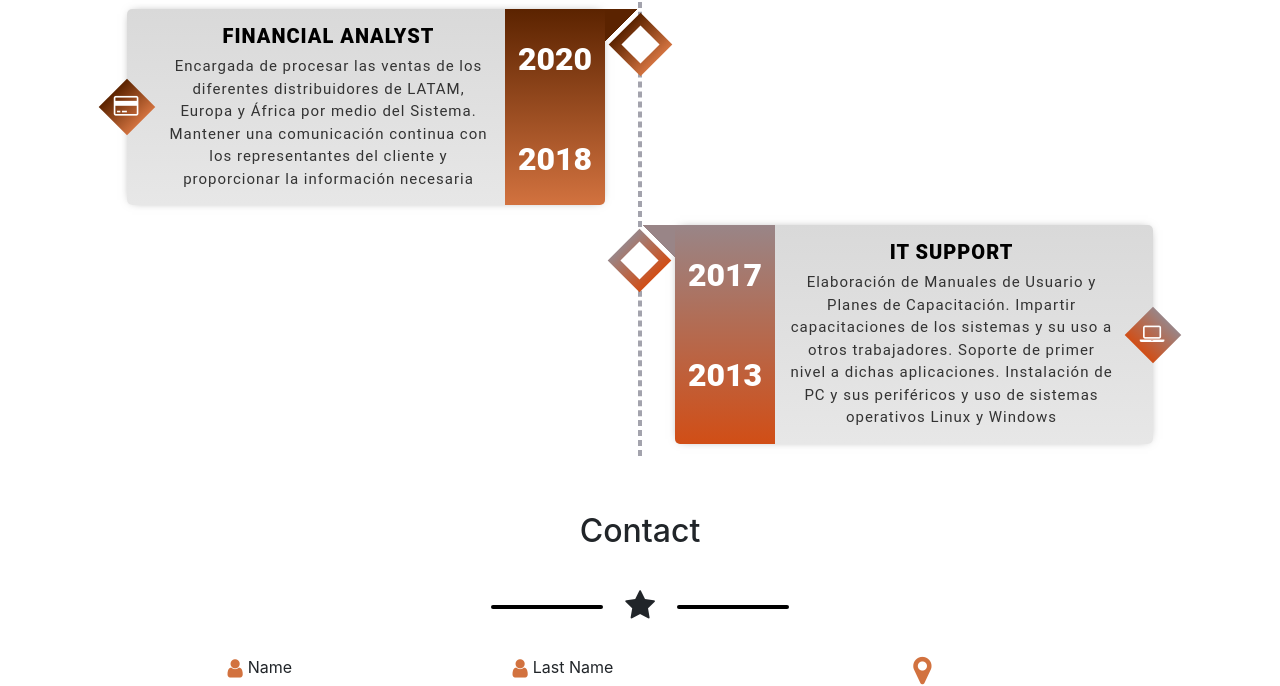
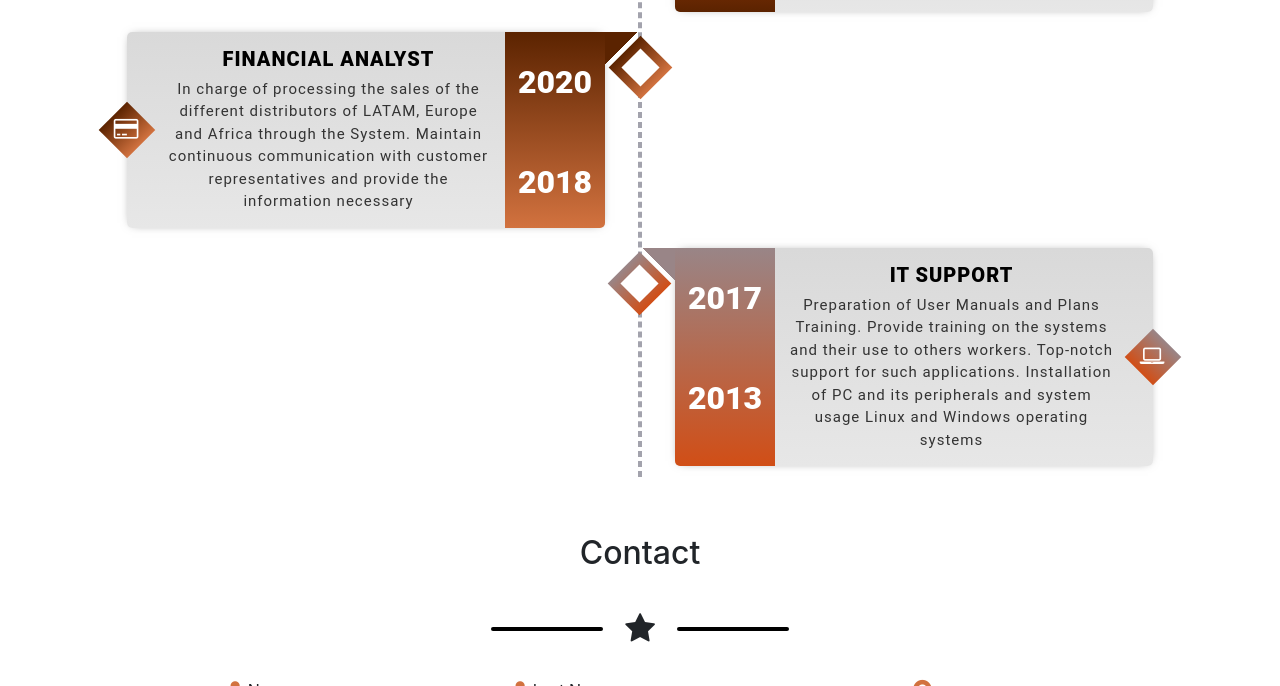
Before and after one commit to RRMoreno/portfolio, a website: page index.html in a window 1280 px wide. Shown: the part 1990-2676 px from the top of the page. Drawn offline with nearby package versions, Linux system fonts and the light colour scheme.

Commit message:
translations

```diff
--- a/index.html
+++ b/index.html
@@ -144,19 +144,19 @@
                             <span class="timeline-year">2020</span>
                             <h3 class="title">QC Analyst</h3>
                             <p class="description">
-                                Control de calidad en juegos de grandes productoras. Un sueño hecho realidad
+                                Quality control in games from large production companies. A dream come true
                             </p>
                         </a>
                     </div>
                     <div class="timeline">
                         <a href="#" class="timeline-content">
                             <div class="timeline-icon">
-                                <i class="fa fa-gamepad" aria-hidden="true"></i>
+                                <i class="fa fa-github" aria-hidden="true"></i>
                             </div>
                             <span class="timeline-year">2020</span>
                             <h3 class="title">Web Developer</h3>
                             <p class="description">
-                                Desarrollo de aplicaciones web con tecnologias como HTML, CSS, SASS, Bootstraps
+                                Web application development with technologies such as HTML, CSS, SASS, Bootstrap
                             </p>
                         </a>
                     </div>
@@ -168,12 +168,12 @@
                             <span class="timeline-year">2020 2018</span>
                             <h3 class="title">Financial Analyst</h3>
                             <p class="description">
-                                Encargada de procesar las ventas de los diferentes
-                                distribuidores de LATAM, Europa y África por medio del
-                                Sistema.
-                                Mantener una comunicación continua con los
-                                representantes del cliente y proporcionar la información
-                                necesaria
+                                In charge of processing the sales of the different
+                                distributors of LATAM, Europe and Africa through the
+                                System.
+                                Maintain continuous communication with
+                                customer representatives and provide the information
+                                necessary
                             </p>
                         </a>
                     </div>
@@ -186,11 +186,11 @@
 
                             <h3 class="title">IT Support</h3>
                             <p class="description">
-                                Elaboración de Manuales de Usuario y Planes de
-                                Capacitación. Impartir capacitaciones de los sistemas y su uso a otros
-                                trabajadores. Soporte de primer nivel a dichas aplicaciones. Instalación de PC y sus
-                                periféricos y uso de sistemas
-                                operativos Linux y Windows
+                                Preparation of User Manuals and Plans
+                                Training. Provide training on the systems and their use to others
+                                workers. Top-notch support for such applications. Installation of PC and its
+                                peripherals and system usage
+                                Linux and Windows operating systems
 
                             </p>
                         </a>
```
